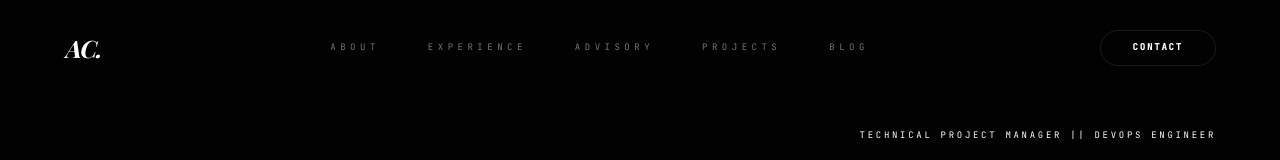
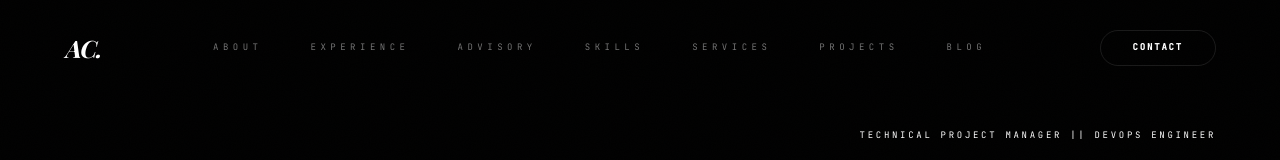
Before and after one commit to Chaksack/cv, a Nuxt app: page / in a window 1280 px wide. Shown: the top 160 px of the page. Built offline with nearby package versions, Linux system fonts and the light colour scheme; a web font is replaced by a local one.

Commit message:
skills and services

```diff
--- a/app/data/content.ts
+++ b/app/data/content.ts
@@ -14,6 +14,8 @@ export const content = {
     { label: 'About', id: 'about' },
     { label: 'Experience', id: 'experience' },
     { label: 'Advisory', id: 'advisory' },
+    { label: 'Skills', id: 'skills' },
+    { label: 'Services', id: 'services' },
     { label: 'Projects', id: 'projects' },
     { label: 'Blog', id: 'blog' }
   ],
@@ -50,8 +52,80 @@ export const content = {
     startLabel: 'Genesis',
     endLabel: 'Apex'
   },
+  skills: {
+    headingNumber: '04',
+    headingTitle: 'Tech Skills',
+    intro: 'A toolkit for building, shipping, and operating reliable systems.',
+    categories: [
+      {
+        label: 'Cloud & Infrastructure',
+        items: ['AWS', 'Terraform', 'Kubernetes', 'Helm', 'Docker']
+      },
+      {
+        label: 'CI/CD & Delivery',
+        items: ['GitHub Actions', 'ArgoCD', 'GitOps', 'Jenkins']
+      },
+      {
+        label: 'Security',
+        items: ['Trivy', 'TF-sec', 'SonarQube']
+      },
+      {
+        label: 'Observability',
+        items: ['Prometheus', 'Grafana', 'OpenTelemetry', 'Sentry', 'CloudWatch']
+      },
+      {
+        label: 'Backend',
+        items: ['Go', 'Express.js', 'Node.js', 'NoSQL', 'SQL', 'PostgreSQL', 'Gofiber']
+      },
+      {
+        label: 'Frontend',
+        items: ['TypeScript', 'Vue', 'Nuxt', 'React', 'Next.js', 'Tailwind CSS']
+      },
+      {
+        label: 'Product & Collaboration',
+        items: ['Jira', 'Teams','Figma', 'Slack', 'Technical Writing', 'Postman']
+      }
+    ]
+  },
+  services: {
+    headingNumber: '05',
+    headingTitle: 'Services',
+    intro: 'Engagements designed to ship outcomes — not just outputs.',
+    items: [
+      {
+        title: 'Digital Product Development',
+        description:
+          'Product discovery-to-delivery: requirements, roadmap, architecture direction, and execution oversight to ship measurable outcomes.',
+        tags: ['Product Strategy', 'Roadmapping', 'Delivery', 'MVP Launch']
+      },
+      {
+        title: 'Web Application Development',
+        description:
+          'Design and build modern web applications with clean UX, strong performance, and production-ready deployment practices.',
+        tags: ['User Experience', 'Performance', 'Maintainability', 'Production Ready']
+      },
+      {
+        title: 'Mobile App Development',
+        description:
+          'Build and ship mobile applications with reliable releases, analytics-ready instrumentation, and maintainable delivery pipelines.',
+        tags: ['Release Readiness', 'Instrumentation', 'Quality', 'Iteration']
+      },
+      {
+        title: 'DevSecOps & IAC',
+        description:
+          'Secure CI/CD, infrastructure as code, and Kubernetes operations with guardrails for repeatable, compliant delivery.',
+        tags: ['Automation', 'Secure Delivery', 'Compliance', 'Repeatability']
+      },
+      {
+        title: 'Cloud Consultation',
+        description:
+          'Cloud reviews and guidance on architecture, reliability, costs, and delivery practices — focused on practical next steps.',
+        tags: ['Architecture Review', 'Reliability', 'Cost Optimization', 'Action Plan']
+      }
+    ]
+  },
   projects: {
-    headingNumber: '04',
+    headingNumber: '06',
     headingTitle: 'Artifacts',
     intro:
       'Selected engineering projects. High-impact features, pioneer in region, and AI integrations.',
@@ -59,7 +133,7 @@ export const content = {
     endLabel: 'Apex'
   },
   blog: {
-    headingNumber: '05',
+    headingNumber: '07',
     headingTitle: 'Blog',
     intro: 'Writing on product delivery, DevSecOps, and building resilient systems.',
     startLabel: 'Genesis',
--- a/app/pages/index.vue
+++ b/app/pages/index.vue
@@ -77,7 +77,7 @@
     </section>
 
     <section id="about" class="relative bg-black px-6 md:px-16">
-      <div class="w-full max-w-3xl mx-auto py-40 md:py-60">
+      <div class="w-full max-w-3xl mx-auto py-14 md:py-24">
         <SectionHeading :kicker="content.about.headingNumber" :aside="undefined">
           {{ content.about.headingTitle }}
         </SectionHeading>
@@ -95,7 +95,7 @@
     </section>
 
     <div id="experience" ref="expRoot" class="relative bg-black h-screen w-full overflow-hidden experience-bg reveal-trigger">
-      <div ref="expTrack" class="flex px-16 md:px-40 h-full items-center will-change-transform gap-20 relative z-10">
+      <div ref="expTrack" class="flex px-16 md:px-40 h-full items-center will-change-transform gap-14 relative z-10">
         <div class="w-[80vw] md:w-[40vw] shrink-0 flex items-center relative h-full">
           <div class="max-w-md z-30 relative">
             <SectionHeading :kicker="content.experience.headingNumber" :aside="undefined">
@@ -125,7 +125,7 @@
     </div>
 
     <div id="advisory" ref="advisoryRoot" class="relative bg-black h-screen w-full overflow-hidden reveal-trigger">
-      <div ref="advisoryTrack" class="flex px-16 md:px-40 h-full items-center will-change-transform gap-20 relative z-10">
+      <div ref="advisoryTrack" class="flex px-16 md:px-40 h-full items-center will-change-transform gap-14 relative z-10">
         <div class="w-[80vw] md:w-[40vw] shrink-0 flex items-center relative h-full">
           <div class="max-w-md z-30 relative">
             <SectionHeading :kicker="content.advisory.headingNumber" :aside="undefined">
@@ -149,6 +149,112 @@
         >
           <div class="h-full flex items-center">
             <ExperienceCard :row="row" :index="formatIndex(idx)" @hover="setHover" />
+          </div>
+        </div>
+      </div>
+    </div>
+
+    <div id="skills" ref="skillsRoot" class="relative bg-black h-screen w-full overflow-hidden reveal-trigger">
+      <div ref="skillsTrack" class="flex px-16 md:px-40 h-full items-center will-change-transform gap-14 relative z-10">
+        <div class="w-[80vw] md:w-[40vw] shrink-0 flex items-center relative h-full">
+          <div class="max-w-md z-30 relative">
+            <SectionHeading :kicker="content.skills.headingNumber" :aside="undefined">
+              {{ content.skills.headingTitle }}
+            </SectionHeading>
+            <p class="text-neutral-500 font-light font-serif italic text-xl mt-8 leading-relaxed">
+              {{ content.skills.intro }}
+            </p>
+            <div class="mt-12 w-24 h-px bg-white/20" />
+          </div>
+        </div>
+
+        <div
+          v-for="(cat, idx) in content.skills.categories"
+          :key="cat.label"
+          class="w-[90vw] md:w-[70vw] h-full shrink-0"
+        >
+          <div class="h-full flex items-center">
+            <div class="relative border-l border-white/10 pl-8 md:pl-20 py-10 md:py-12 w-full">
+              <div
+                class="absolute -left-10 md:-left-16 top-10 font-serif italic text-7xl md:text-[8vw] text-white/5 font-bold leading-none pointer-events-none select-none"
+              >
+                {{ formatIndex(idx) }}
+              </div>
+
+              <div class="flex items-center gap-4 md:gap-6 mb-6 md:mb-10">
+                <span class="font-mono text-[9px] md:text-[10px] text-neutral-500 tracking-[0.6em] uppercase font-bold">
+                  Skills
+                </span>
+                <div class="h-px w-8 md:w-16 bg-neutral-800" />
+                <span class="font-mono text-[9px] md:text-[10px] text-neutral-600 italic tracking-[0.2em] uppercase">
+                  {{ cat.items.length }}
+                </span>
+              </div>
+
+              <h3 class="text-7xl md:text-[5vw] font-serif font-bold italic tracking-tighter leading-[0.9] text-white">
+                {{ cat.label }}
+              </h3>
+
+              <div class="mt-12 flex flex-wrap gap-2">
+                <span
+                  v-for="t in cat.items"
+                  :key="t"
+                  class="font-mono text-[9px] border border-white/10 px-4 py-2 rounded bg-black/50 text-neutral-500 uppercase tracking-[0.2em] font-bold text-white/50"
+                >
+                  {{ t }}
+                </span>
+              </div>
+            </div>
+          </div>
+        </div>
+      </div>
+    </div>
+
+    <div id="services" ref="servicesRoot" class="relative bg-black h-screen w-full overflow-hidden reveal-trigger">
+      <div ref="servicesTrack" class="flex px-16 md:px-40 h-full items-center will-change-transform gap-20 relative z-10">
+        <div class="w-[80vw] md:w-[40vw] shrink-0 flex items-center relative h-full">
+          <div class="max-w-md z-30 relative">
+            <SectionHeading :kicker="content.services.headingNumber" :aside="undefined">
+              {{ content.services.headingTitle }}
+            </SectionHeading>
+            <p class="text-neutral-500 font-light font-serif italic text-xl mt-8 leading-relaxed">
+              {{ content.services.intro }}
+            </p>
+            <div class="mt-12 w-24 h-px bg-white/20" />
+          </div>
+        </div>
+
+        <div
+          v-for="(service, idx) in content.services.items"
+          :key="service.title"
+          class="w-[90vw] md:w-[70vw] h-full shrink-0"
+        >
+          <div class="h-full flex items-center">
+            <div class="relative border-l border-white/10 pl-8 md:pl-20 py-10 md:py-12 w-full">
+              <div
+                class="absolute -left-10 md:-left-16 top-10 font-serif italic text-7xl md:text-[8vw] text-white/5 font-bold leading-none pointer-events-none select-none"
+              >
+                {{ formatIndex(idx) }}
+              </div>
+
+              <h3 class="text-7xl md:text-[5vw] font-serif font-bold italic tracking-tighter leading-[0.9] text-white">
+                {{ service.title }}
+              </h3>
+
+              <p class="text-neutral-500 font-light font-serif italic text-xl mt-8 leading-relaxed max-w-2xl">
+                {{ service.description }}
+              </p>
+
+              <div v-if="service.tags?.length" class="mt-12 flex flex-wrap gap-2">
+                <span
+                  v-for="t in service.tags"
+                  :key="t"
+                  class="font-mono text-[9px] border border-white/10 px-4 py-2 rounded bg-black/50 text-neutral-500 uppercase tracking-[0.2em] font-bold text-white/50"
+                >
+                  {{ t }}
+                </span>
+              </div>
+            </div>
           </div>
         </div>
       </div>
@@ -265,6 +371,12 @@ const expTrack = ref<HTMLDivElement | null>(null)
 
 const advisoryRoot = ref<HTMLDivElement | null>(null)
 const advisoryTrack = ref<HTMLDivElement | null>(null)
+
+const skillsRoot = ref<HTMLDivElement | null>(null)
+const skillsTrack = ref<HTMLDivElement | null>(null)
+
+const servicesRoot = ref<HTMLDivElement | null>(null)
+const servicesTrack = ref<HTMLDivElement | null>(null)
 
 const projectsRoot = ref<HTMLDivElement | null>(null)
 const projectsTrack = ref<HTMLDivElement | null>(null)
@@ -401,6 +513,18 @@ onMounted(() => {
       setupPinnedHorizontal(advisoryRootEl, advisoryTrackEl, 'advisory-scroll')
     }
 
+    const skillsRootEl = skillsRoot.value
+    const skillsTrackEl = skillsTrack.value
+    if (skillsRootEl && skillsTrackEl) {
+      setupPinnedHorizontal(skillsRootEl, skillsTrackEl, 'skills-scroll')
+    }
+
+    const servicesRootEl = servicesRoot.value
+    const servicesTrackEl = servicesTrack.value
+    if (servicesRootEl && servicesTrackEl) {
+      setupPinnedHorizontal(servicesRootEl, servicesTrackEl, 'services-scroll')
+    }
+
     const projectsRootEl = projectsRoot.value
     const projectsTrackEl = projectsTrack.value
     if (projectsRootEl && projectsTrackEl) {
```
